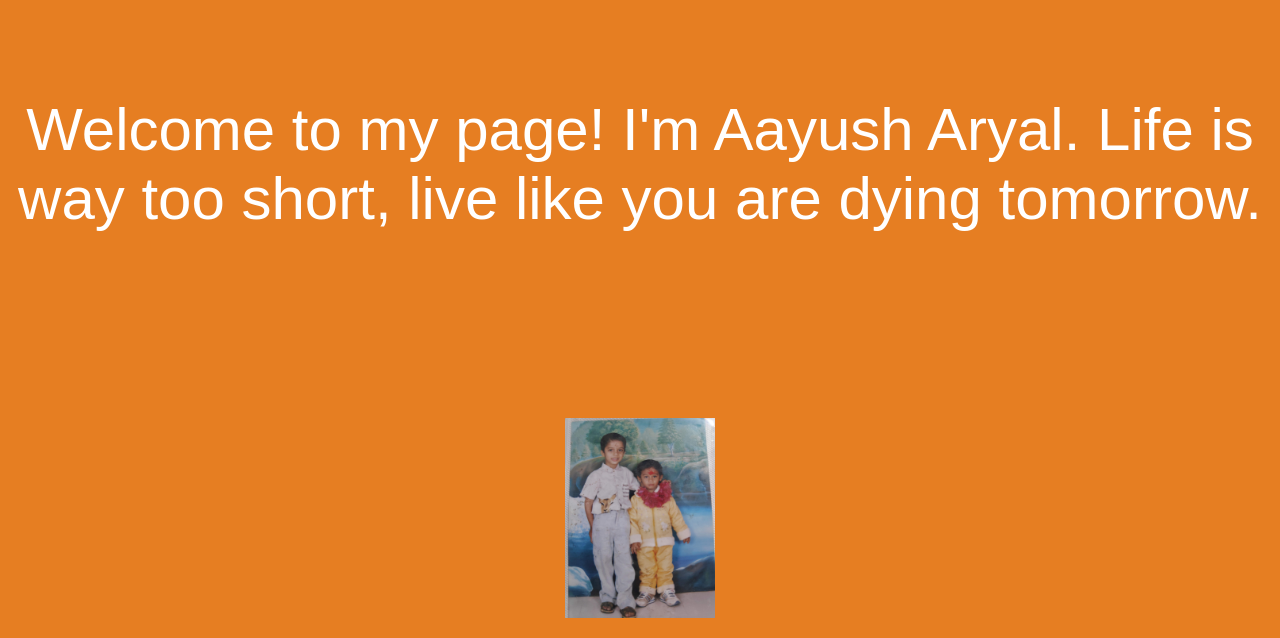
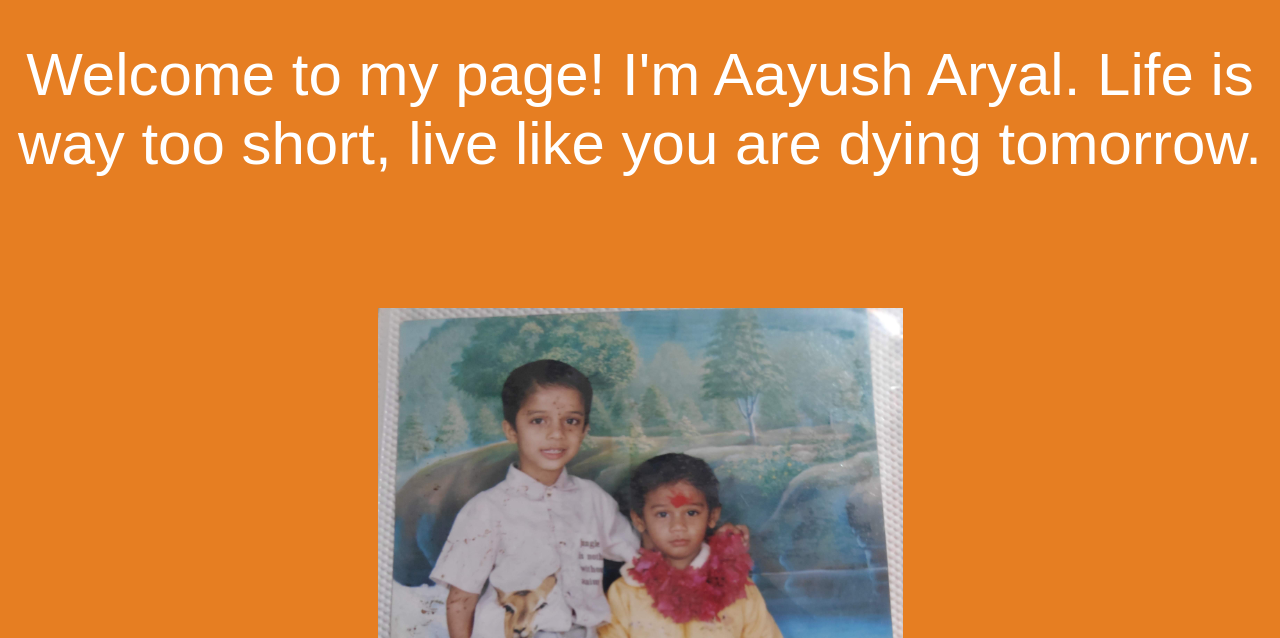
Before and after one commit to aayusharyal/self, a plain HTML site: page index.html in a window 1280 px wide. Shown: the part 162-800 px from the top of the page. Drawn offline with Linux system fonts and the light colour scheme.

Commit message:
Update index.html

```diff
--- a/index.html
+++ b/index.html
@@ -34,10 +34,10 @@
         }
 
         #myImage {
-            max-width: 100%;
-            height: 200px;
+            max-width: 120%;
+            height: 700px;
             margin: 20px 0;
-            max-height: 800px; /* Set a maximum height for the image */
+            max-height: 1000px; /* Set a maximum height for the image */
         }
 
         @keyframes backgroundAnimation {
```
